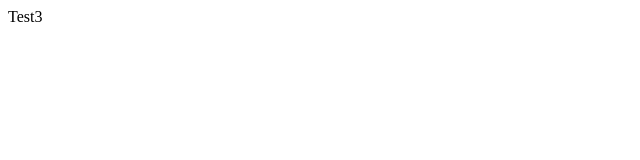
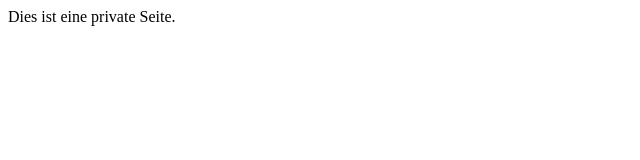
Before and after one commit to HerrKonger/testActions, a plain HTML site: page index.html in a window 1280 px wide. Shown: the whole page, without its empty margins (0-640 px from the left). Drawn offline with Linux system fonts and the light colour scheme.

Commit message:
Update index.html

```diff
--- a/index.html
+++ b/index.html
@@ -1 +1 @@
-<p>Test3</p>
+<p>Dies ist eine private Seite.</p>
```
